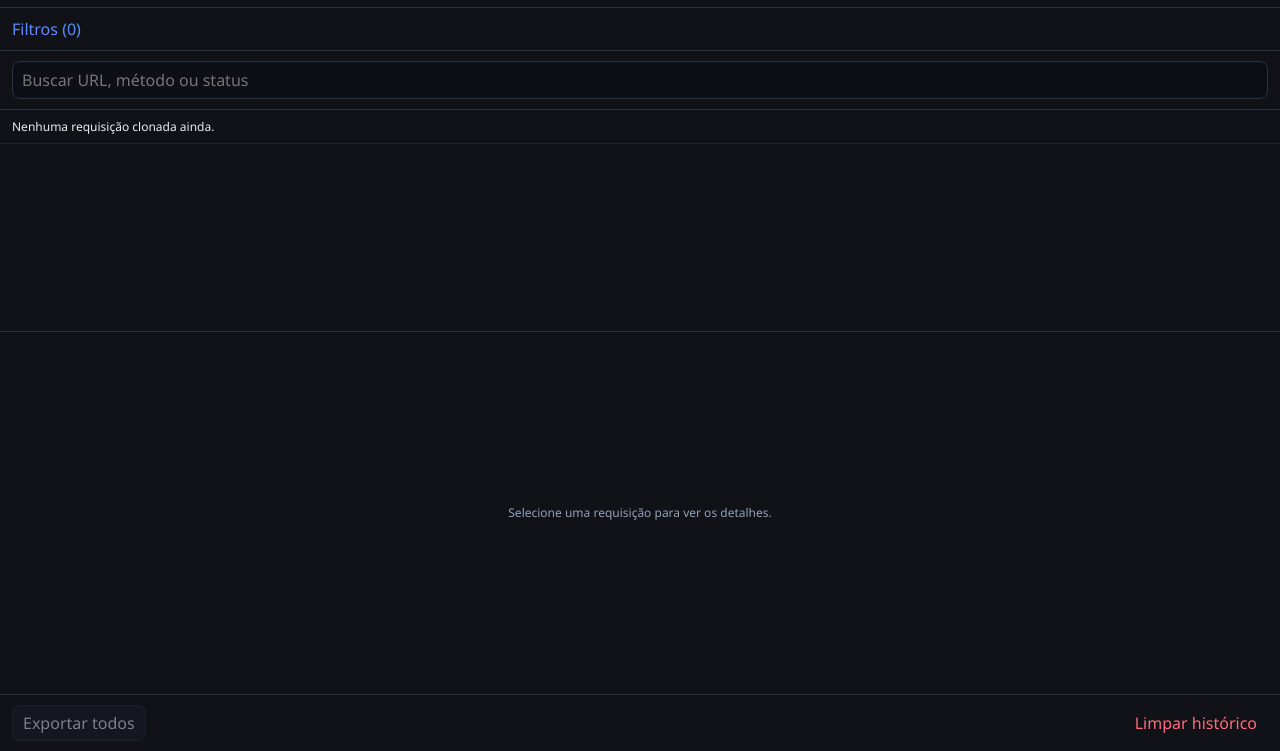
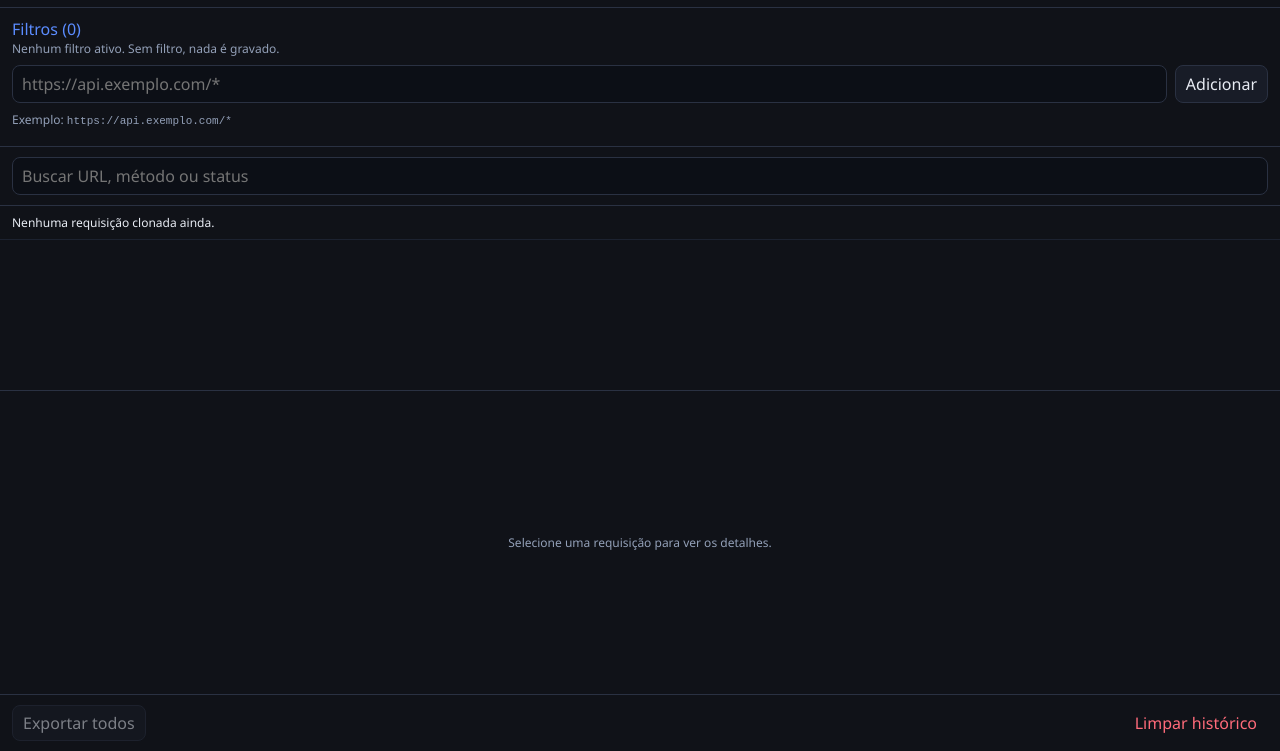
Before and after one commit to anderson-tec12/clone-requests, a website: page docs/screenshots/fixtures/painel-vazio.html in a window 1280 px wide. Shown: the part 49-800 px from the top of the page. Drawn offline with Linux system fonts and the light colour scheme.

Commit message:
feat: arquivos faltantes

```diff
--- a/docs/screenshots/fixtures/painel-vazio.html
+++ b/docs/screenshots/fixtures/painel-vazio.html
@@ -17,6 +17,26 @@
 
     <section class="filters">
       <button type="button" class="linkish">Filtros <span>(0)</span></button>
+      <div class="filters-panel">
+        <p class="hint">
+          Nenhum filtro ativo. Sem filtro, nada é gravado.
+        </p>
+        <form class="row">
+          <input
+            type="text"
+            placeholder="https://api.exemplo.com/*"
+            autocomplete="off"
+          />
+          <button type="button">Adicionar</button>
+        </form>
+        <p class="filter-example">
+          Exemplo:
+          <button type="button" class="filter-example-btn">
+            <code>https://api.exemplo.com/*</code>
+          </button>
+        </p>
+        <ul class="filter-list"></ul>
+      </div>
     </section>
 
     <section class="search">
--- a/entrypoints/sidepanel/style.css
+++ b/entrypoints/sidepanel/style.css
@@ -140,6 +140,10 @@ button:disabled {
   color: inherit;
   border-radius: 0;
   cursor: pointer;
+}
+
+.filter-example-btn:hover {
+  border-color: transparent;
 }
 
 .filter-example-btn:hover code {
```
Also changed, not shown: docs/screenshots/fixtures/filtros.html (+0 -4 lines), README.md.
